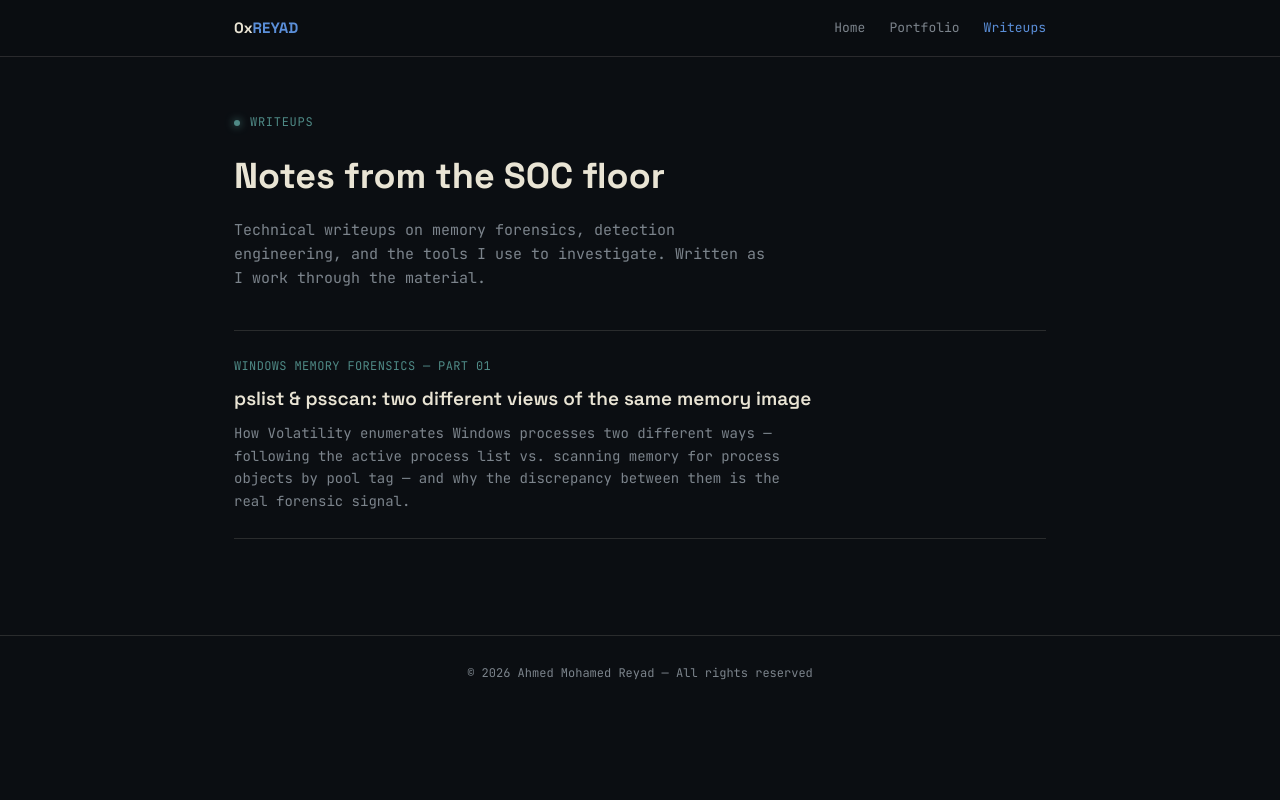
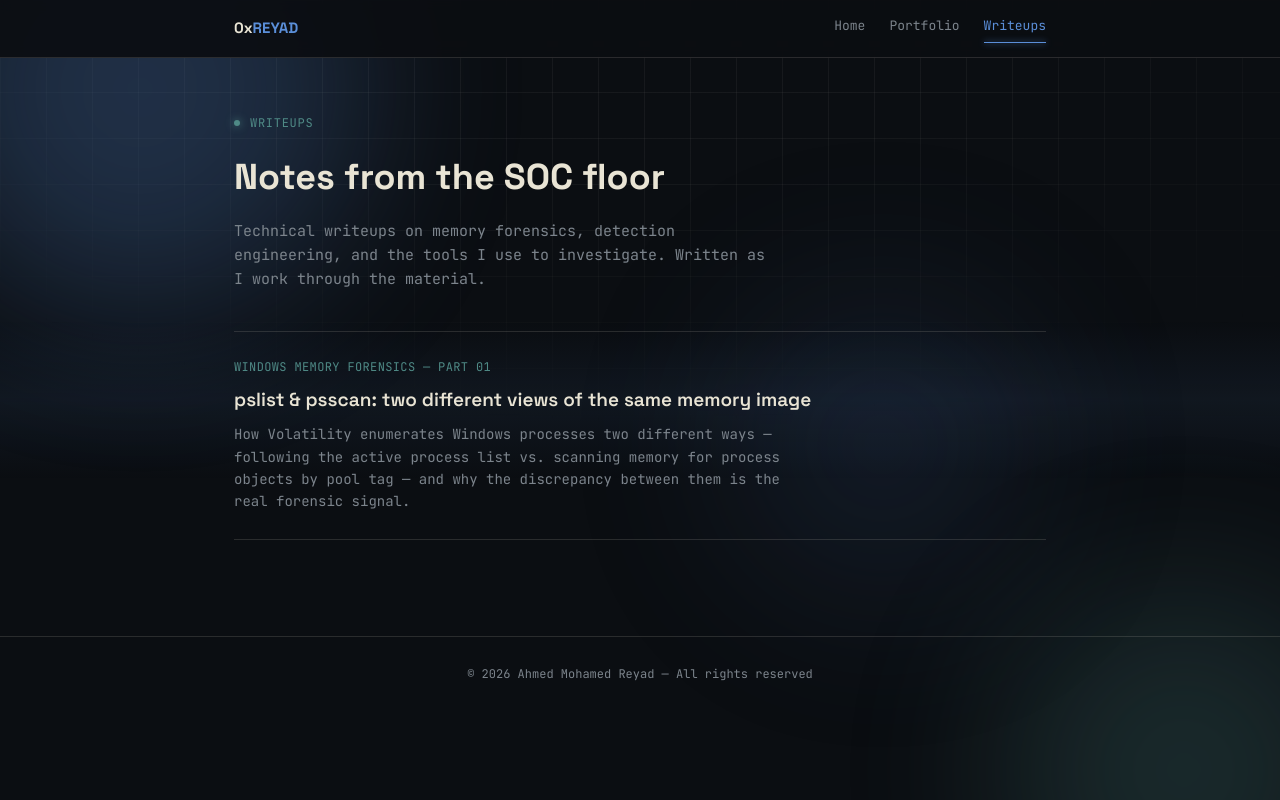
Before and after one commit to reyadjr0x01/ahmed-reyad-portfolio, a plain HTML site: page writeups.html in a window 1280 px wide. Drawn offline with Linux system fonts and the light colour scheme.

Commit message:
Update writeups.html

```diff
--- a/writeups.html
+++ b/writeups.html
@@ -35,7 +35,7 @@
   .nav-links a:hover{color:var(--accent);}
   .nav-links a.active{color:var(--accent);}
 
-  main{max-width:860px; margin:0 auto; padding:56px 24px 96px;}
+  main{max-width:860px; margin:0 auto; padding:56px 24px 96px; position:relative; z-index:1;}
   .kicker{font-size:12px; color:var(--accent-2); letter-spacing:.06em; display:flex; align-items:center; gap:10px; margin-bottom:16px;}
   .kicker .dot{width:6px;height:6px;border-radius:50%;background:var(--accent-2); box-shadow:0 0 8px var(--accent-2);}
   h1{font-family:var(--head); font-weight:700; color:var(--paper); font-size:clamp(26px,4vw,36px); margin-bottom:12px;}
@@ -49,7 +49,33 @@
   .title{font-family:var(--head); font-weight:600; color:var(--paper); font-size:19px; margin-bottom:8px;}
   .desc{color:var(--text-dim); font-size:14px; max-width:65ch;}
 
-  footer{border-top:1px solid var(--line); padding:28px 24px; text-align:center; font-size:12px; color:var(--text-dim);}
+  footer{border-top:1px solid var(--line); padding:28px 24px; text-align:center; font-size:12px; color:var(--text-dim); position:relative; z-index:1;}
+
+  /* ambient life: drifting glow, moving grid, hover glow */
+  .bg-fx{ position:fixed; inset:0; z-index:0; pointer-events:none; overflow:hidden; }
+  .bg-fx .grid{ position:absolute; inset:0; background-image:linear-gradient(var(--line) 1px, transparent 1px), linear-gradient(90deg, var(--line) 1px, transparent 1px); background-size:46px 46px; opacity:.4; -webkit-mask-image:radial-gradient(ellipse 75% 55% at 50% 0%, #000 35%, transparent 100%); mask-image:radial-gradient(ellipse 75% 55% at 50% 0%, #000 35%, transparent 100%); }
+  .bg-fx .orb{ position:absolute; border-radius:50%; filter:blur(80px); }
+  .bg-fx .o1{ width:420px; height:420px; background:var(--accent); opacity:.26; top:-140px; left:-100px; animation:drift1 22s ease-in-out infinite; }
+  .bg-fx .o2{ width:360px; height:360px; background:var(--accent-2); opacity:.22; bottom:-160px; right:-100px; animation:drift2 27s ease-in-out infinite; }
+  .bg-fx .o3{ width:280px; height:280px; background:var(--accent-dim); opacity:.2; top:35%; left:55%; animation:drift1 19s ease-in-out infinite reverse; }
+  .bg-fx .scan{ position:absolute; left:0; right:0; top:-160px; height:160px; background:linear-gradient(to bottom, transparent, rgba(91,143,217,0.07), transparent); animation:scanmove 10s linear infinite; }
+  @keyframes drift1{ 0%,100%{ transform:translate(0,0) scale(1);} 50%{ transform:translate(70px,45px) scale(1.15);} }
+  @keyframes drift2{ 0%,100%{ transform:translate(0,0) scale(1);} 50%{ transform:translate(-55px,-35px) scale(1.12);} }
+  @keyframes scanmove{ 0%{ transform:translateY(0);} 100%{ transform:translateY(calc(100vh + 160px));} }
+
+  .nav-links a{ position:relative; padding-bottom:4px; }
+  .nav-links a::after{ content:''; position:absolute; left:0; bottom:-2px; width:0; height:1px; background:var(--accent); box-shadow:0 0 6px var(--accent); transition:width .25s ease; }
+  .nav-links a:hover::after, .nav-links a.active::after{ width:100%; }
+
+  .item:hover{ box-shadow:inset 3px 0 0 var(--accent); }
+
+  .brand{ position:relative; }
+  .brand::after{ content:'_'; color:var(--accent); margin-left:2px; animation:blink 1.1s steps(1) infinite; }
+  @keyframes blink{ 50%{ opacity:0;} }
+
+  @media (prefers-reduced-motion: reduce){
+    .bg-fx .orb, .bg-fx .scan, .brand::after{ animation:none !important; }
+  }
 </style>
 </head>
 <body>
@@ -80,5 +106,25 @@
 </main>
 
 <footer>© 2026 Ahmed Mohamed Reyad — All rights reserved</footer>
+<script>
+(function(){
+  var fx = document.createElement('div');
+  fx.className = 'bg-fx';
+  fx.innerHTML = '<div class="grid"></div><span class="orb o1"></span><span class="orb o2"></span><span class="orb o3"></span><div class="scan"></div>';
+  document.body.insertBefore(fx, document.body.firstChild);
+
+  var glowArea = document.querySelector('.hero, .page-head');
+  if(glowArea){
+    var spot = document.createElement('div');
+    spot.className = 'spot';
+    glowArea.appendChild(spot);
+    glowArea.addEventListener('mousemove', function(e){
+      var r = glowArea.getBoundingClientRect();
+      glowArea.style.setProperty('--mx', ((e.clientX - r.left) / r.width * 100) + '%');
+      glowArea.style.setProperty('--my', ((e.clientY - r.top) / r.height * 100) + '%');
+    });
+  }
+})();
+</script>
 </body>
 </html>
```
